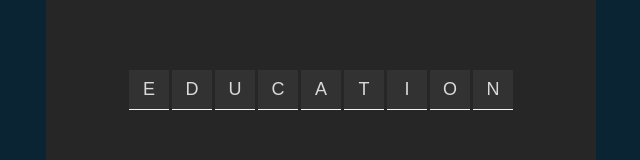
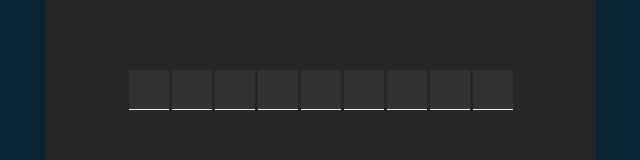
Before and after one commit to prathmyx/AssemblyEndgame, a React (Vite) app: page / in a window 1280 px wide. Shown: the part 407-567 px from the top of the page, without its empty margins (319-959 px from the left). Built offline with nearby package versions, Linux system fonts and the light colour scheme.

Commit message:
feat:added words invisibility

```diff
--- a/src/Components/App.jsx
+++ b/src/Components/App.jsx
@@ -37,7 +37,7 @@ export default function App() {
         <>
             <Status lastDied={(wrongCount - 1 >= 0)? languages[wrongCount-1].name : ""} won={won} over={over} />
             <Chips list={languages} wrongNo={wrongCount}/>
-            <Word word={wordList}/>
+            <Word word={wordList} guessed={guessed} over={over}/>
             <Keyboard handleClick={handleKeyPress} wrong={wrongLetters} correct={correctLetters} over={over}/>
             {over ? <Button handleClick={handleButton} /> : <></>}
         </>
--- a/src/Components/Word.jsx
+++ b/src/Components/Word.jsx
@@ -3,11 +3,13 @@ export default function Word(props) {
     return (
         <section className="word-container">
             {props.word.map((char, index) => {
-                return (<span
-                    className="word-char"
-                    key={index}>
-                        {char.toUpperCase()}
-                    </span>)
+                return (
+                    <span
+                        className="word-char"
+                        key={index}>
+                        {((props.over || props.guessed.includes(char)) ? char.toUpperCase() : "")}
+                    </span>
+                )
             })}
         </section>
     )
```
